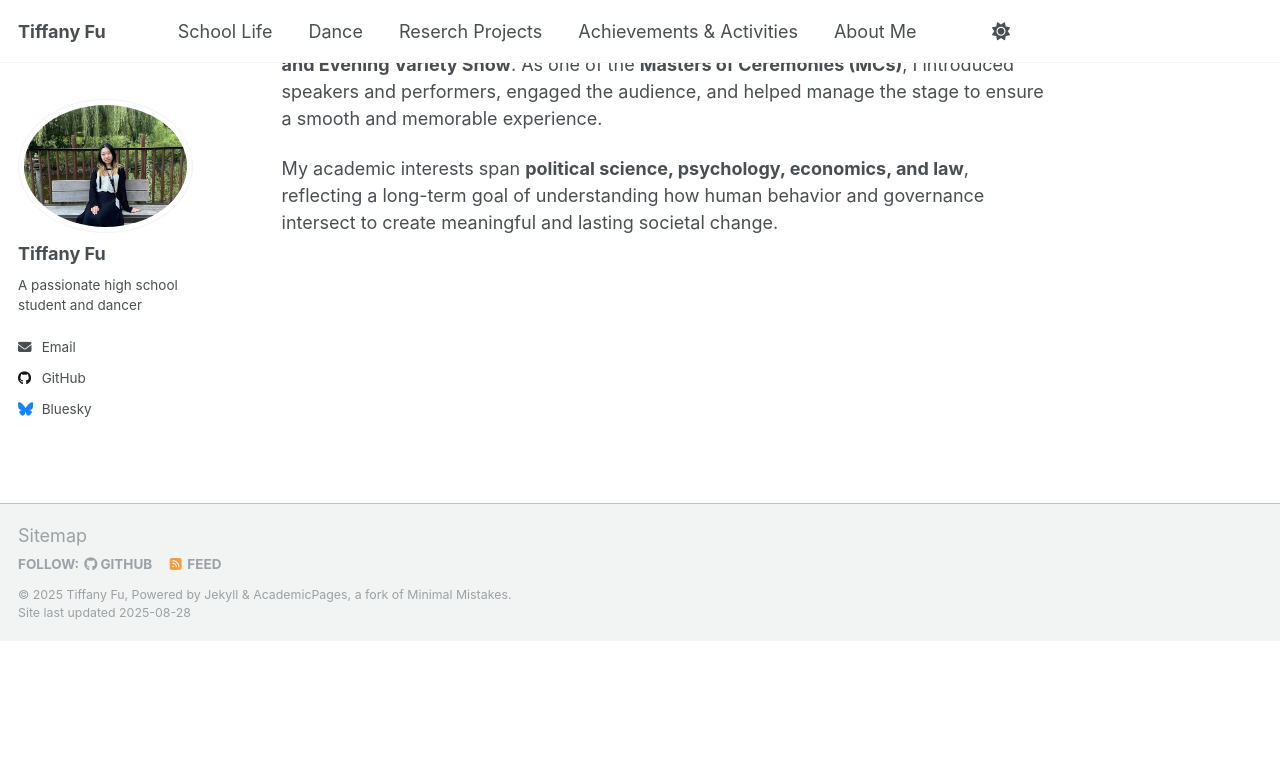
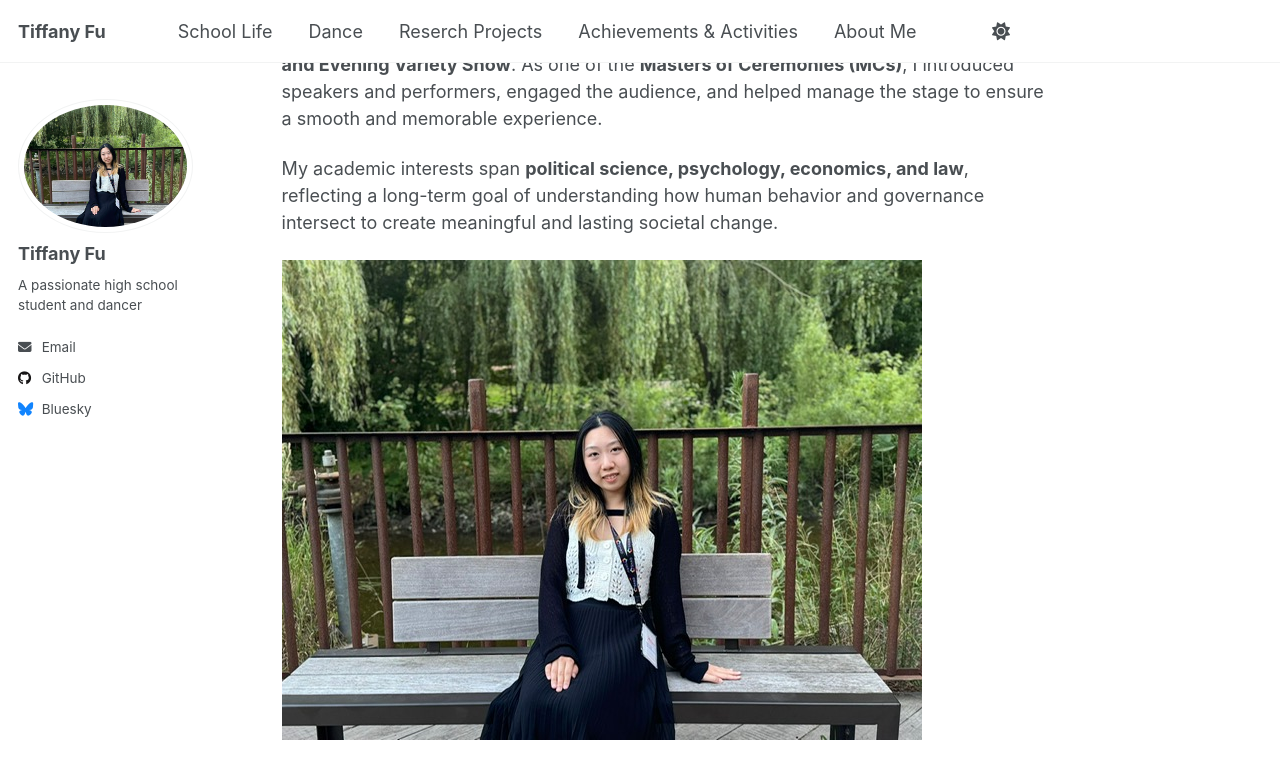
Before and after one commit to TiffanyJTFu/TiffanyFu, a Jekyll site: the page built from _pages/about.md, in a window 1280 px wide and 900 px high, scrolled down 4852 px. Shown: the top 779 px of the window. Built offline with Jekyll 4.4.1, drawn with Linux system fonts in a browser that asks for light colours; a script that is not in the unit is left out; before the commit the page ends 5493 px from its top, so only the background shows below that.

Commit message:
Update about.md

```diff
--- a/_pages/about.md
+++ b/_pages/about.md
@@ -62,3 +62,5 @@ In Summer 2025, I was selected to participate in **Shad York**, a nationally rec
 I also played a leading role in organizing and hosting **Shad York’s Open Day Celebration and Evening Variety Show**. As one of the **Masters of Ceremonies (MCs)**, I introduced speakers and performers, engaged the audience, and helped manage the stage to ensure a smooth and memorable experience.
 
 My academic interests span **political science, psychology, economics, and law**, reflecting a long-term goal of understanding how human behavior and governance intersect to create meaningful and lasting societal change.
+
+![shad5](https://tiffanyjtfu.github.io/TiffanyFu/images/tiffanyprofile1.JPG)
```
